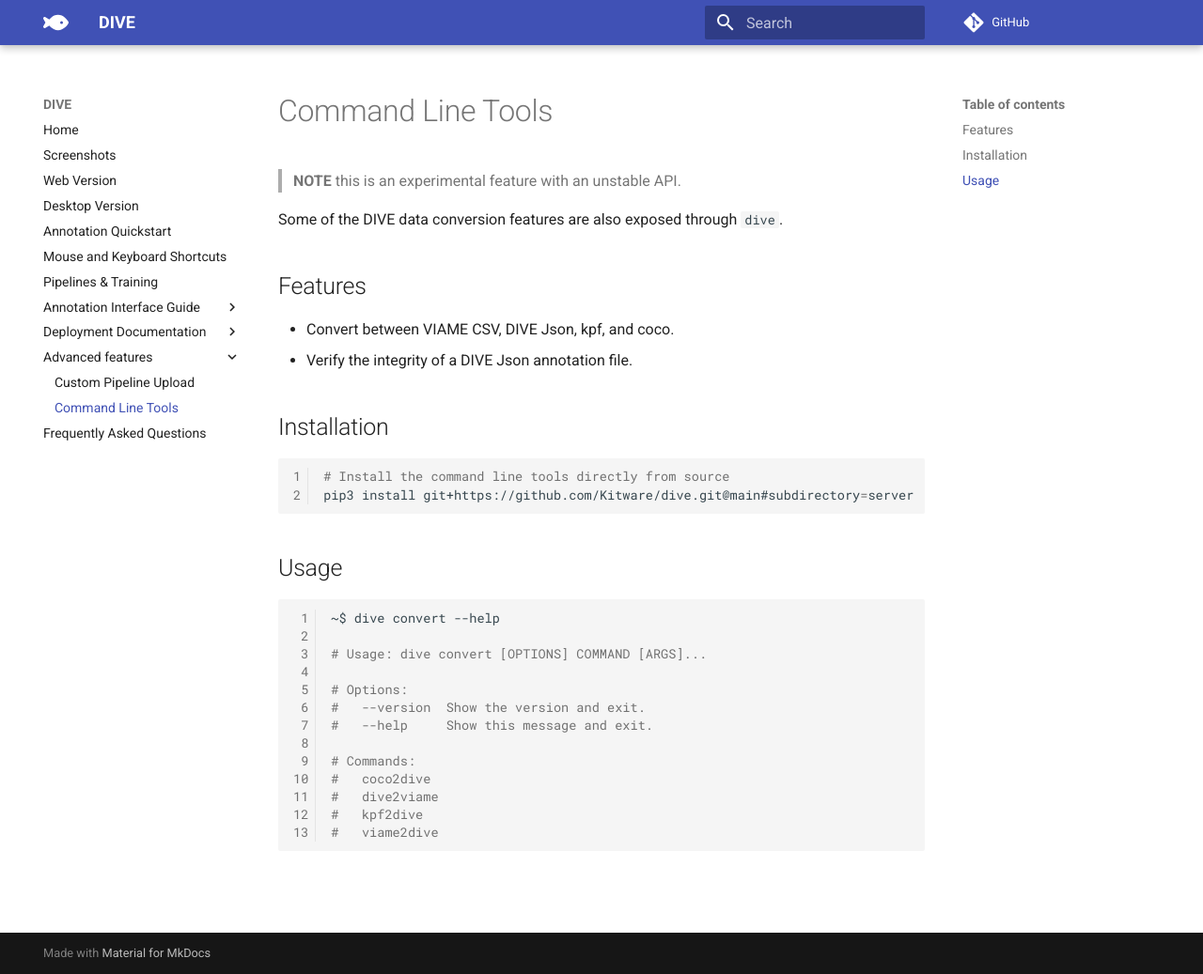
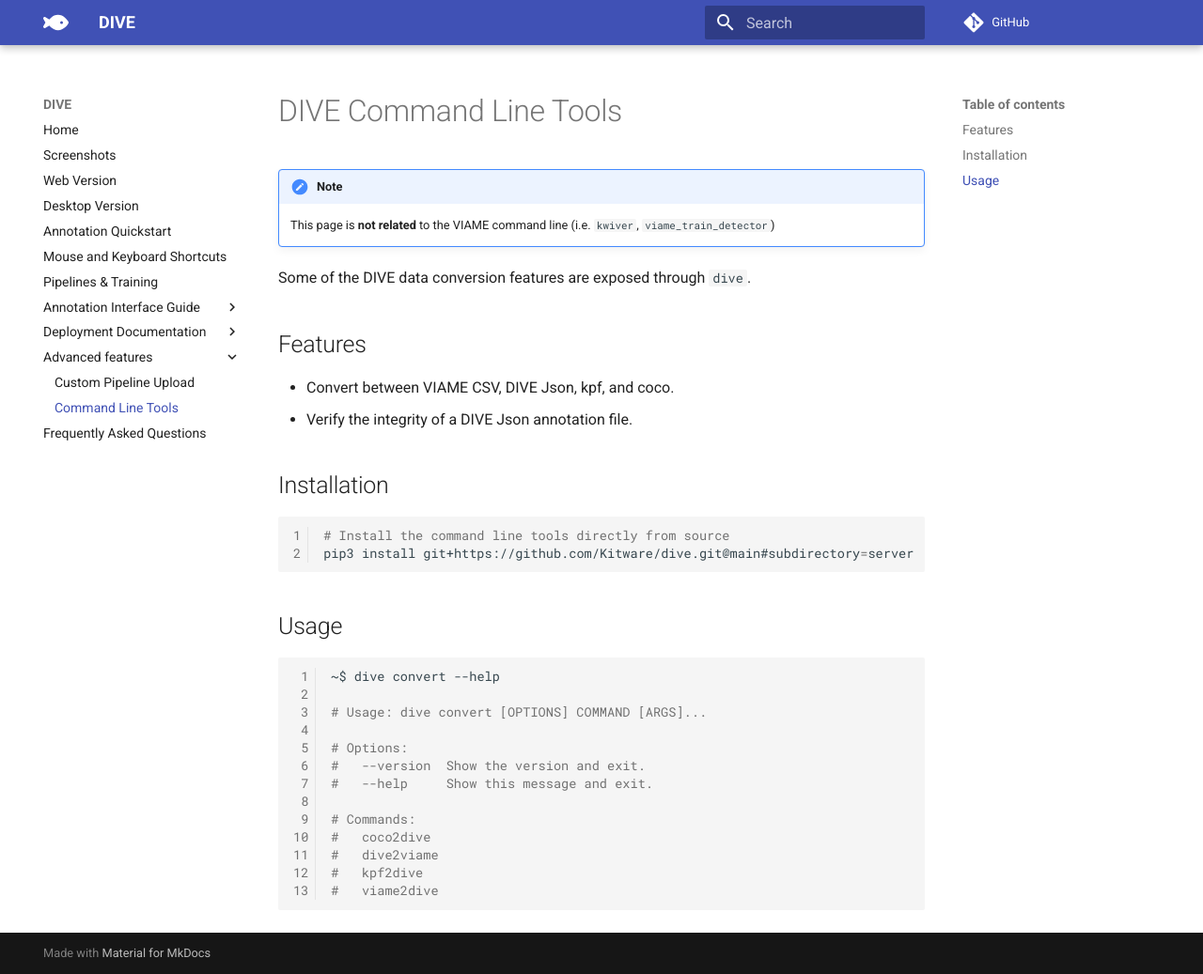
Before and after one commit to Kitware/dive, an MkDocs documentation site: the page built from docs/Command-Line-Tools.md, in a window 1280 px wide and 1037 px high. Shown: the whole window at 94% size. Built offline with MkDocs 1.6.1 and Material for MkDocs 9.7.7, drawn with Linux system fonts in a browser that asks for light colours; comment, search, counter and statistics services are not loaded.

Commit message:
Update docs

```diff
--- a/docs/Command-Line-Tools.md
+++ b/docs/Command-Line-Tools.md
@@ -1,8 +1,10 @@
-# Command Line Tools
+# DIVE Command Line Tools
 
-> **NOTE** this is an experimental feature with an unstable API.
+!!! note
 
-Some of the DIVE data conversion features are also exposed through `dive`.
+    This page is **not related** to the VIAME command line (i.e. `kwiver`, `viame_train_detector`)
+
+Some of the DIVE data conversion features are exposed through `dive`.
 
 ## Features
 
```
Also changed, not shown: docs/Deployment-Docker-Compose.md (+2 -1 lines), docs/Deployment-Overview.md (+3 -3 lines), docs/Deployment-Provision.md (+3 -3 lines), docs/images/UpgradePipelinesSwagger.png, 2 other files.
